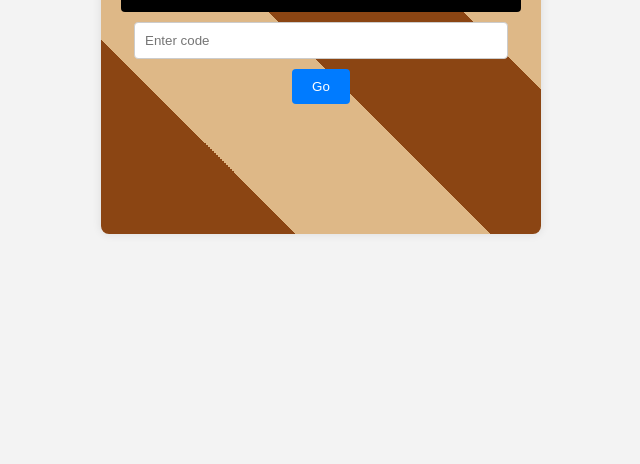
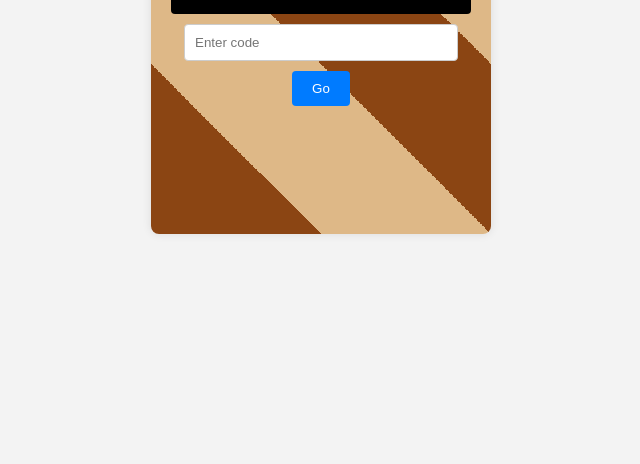
Before and after one commit to atsuperman/list, a plain HTML site: page index.html in a window 1280 px wide. Shown: the part 336-800 px from the top of the page, without its empty margins (319-959 px from the left). Drawn offline with Linux system fonts and the light colour scheme.

Commit message:
index.html

```diff
--- a/index.html
+++ b/index.html
@@ -21,20 +21,20 @@
             padding: 20px;
             border-radius: 8px;
             box-shadow: 0 0 10px rgba(0, 0, 0, 0.1);
-            width: 400px; /* Fixed width */
+            width: 300px; /* Fixed width */
             height: 300px; /* Fixed height */
         }
         .results {
             text-align: center;
             background: black;
             color: lime;
-            padding: 9px;
+            padding: 10px;
             border-radius: 4px;
             font-family: "Courier New", Courier, monospace;
             margin-bottom: 10px;
             white-space: pre-wrap; /* Preserve whitespace and line breaks */
             overflow-y: auto; /* Enable vertical scroll */
-            max-height: 300px; /* Max height for results */
+            max-height: 120px; /* Max height for results */
         }
         .container input[type="text"] {
             width: calc(100% - 48px);
```
